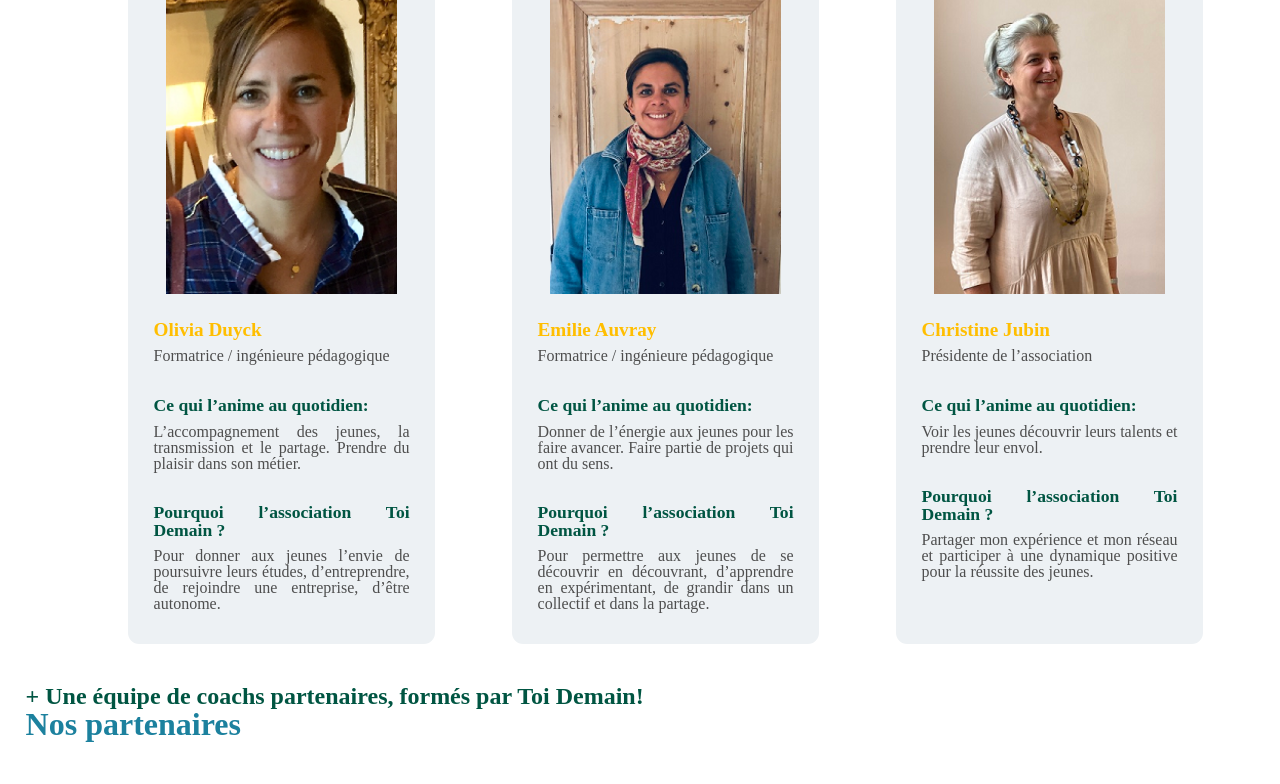
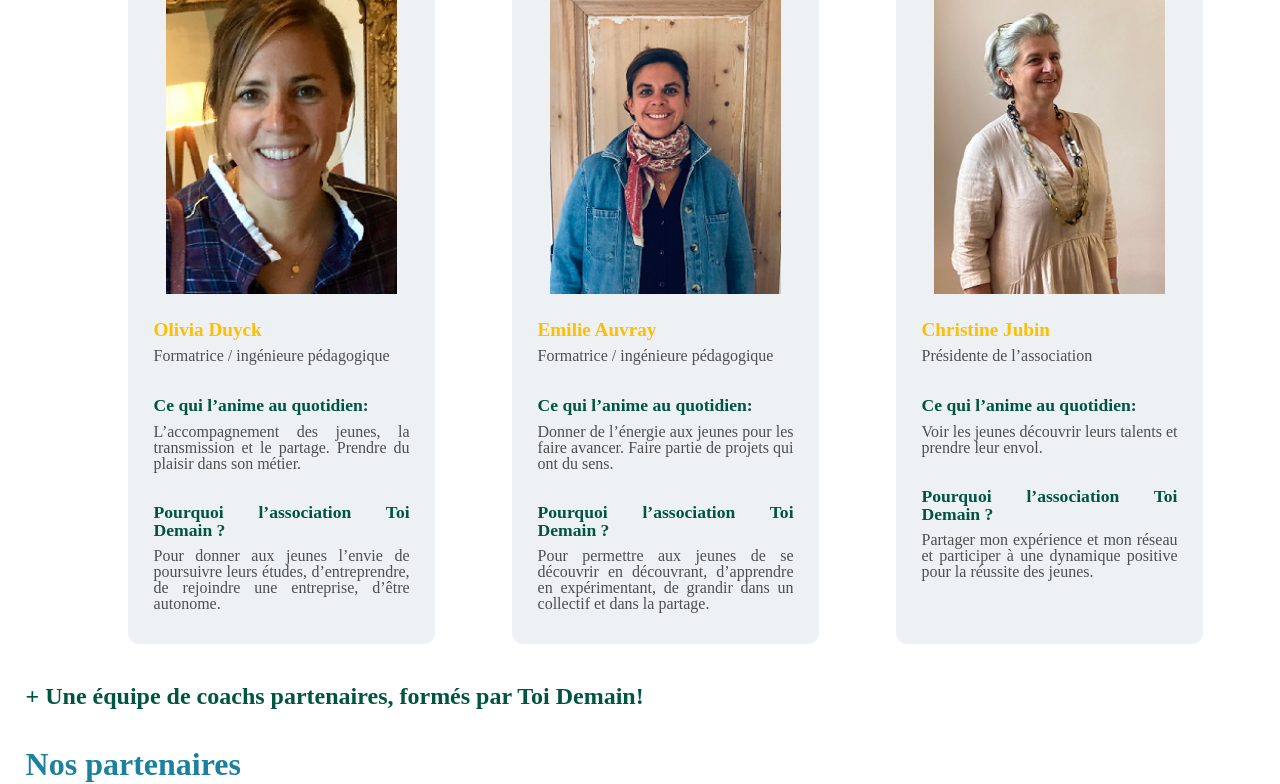
Before and after one commit to WildCodeSchool/lille-0920-js-p3-toidemain, a React (Create React App) app: page / in a window 1280 px wide. Shown: the part 346-1130 px from the top of the page. Built offline with nearby package versions, Linux system fonts and the light colour scheme.

Commit message:
padding added to titles

```diff
--- a/src/pages/about/style.js
+++ b/src/pages/about/style.js
@@ -14,6 +14,7 @@ export const AboutContainer = styled.div`
     font-size: 1.5em;
     color: #005542;
     font-weight: bold;
+    margin-bottom: 5vh;
   }
 
   h3 {
```
